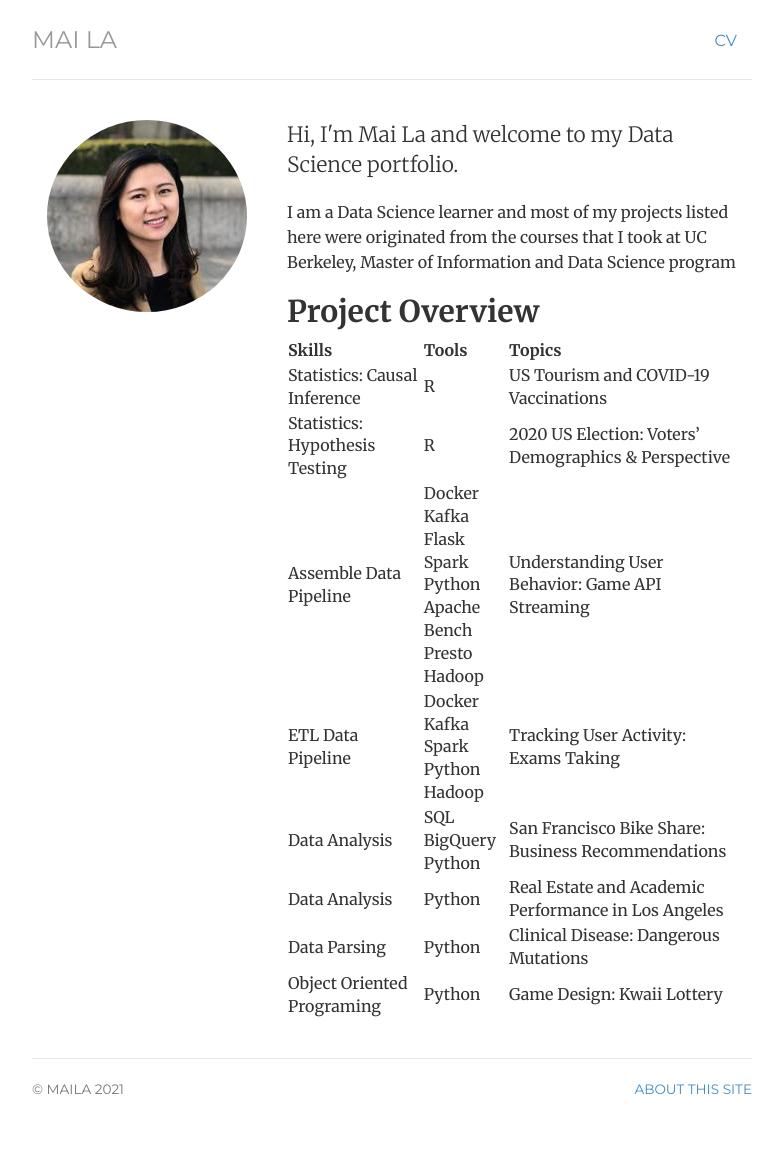
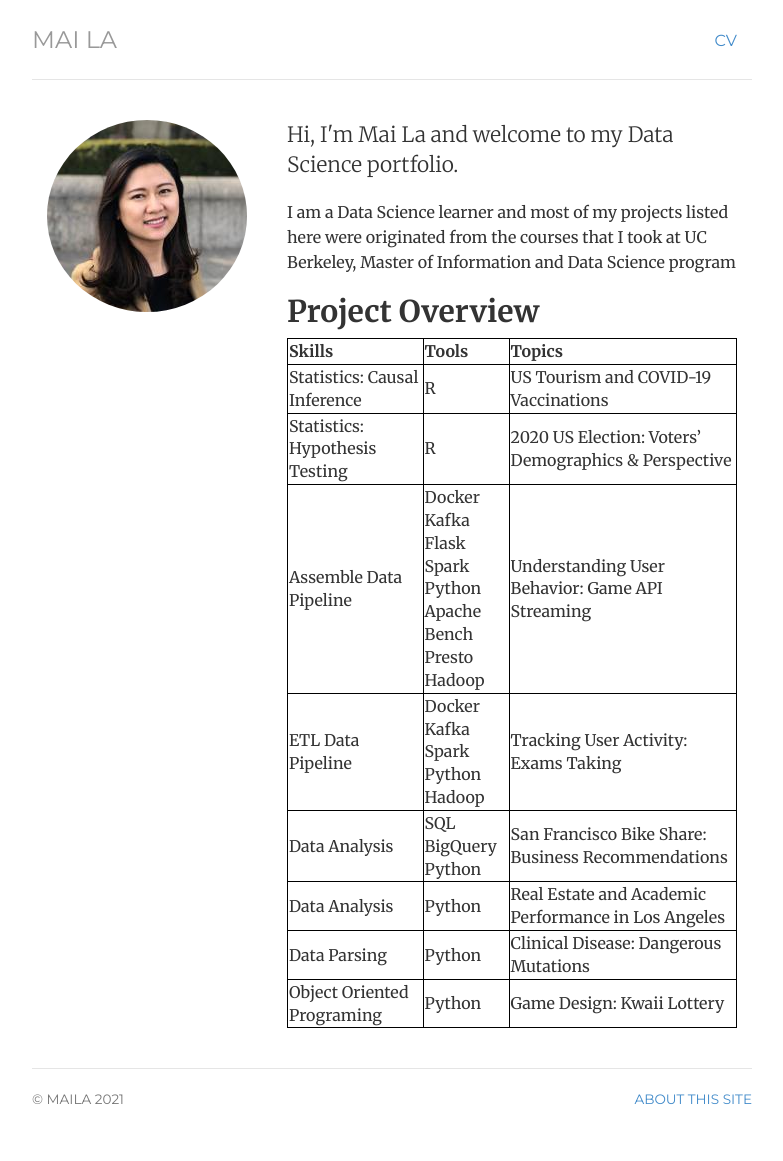
Before and after one commit to latuyetmai/latuyetmai.github.io, a Jekyll site: the page built from index.html, in a window 1280 px wide. Shown: the whole page, without its empty margins (248-1031 px from the left). Built offline with Jekyll 4.4.1, drawn with Linux system fonts in a browser that asks for light colours.

Commit message:
Update default.html

```diff
--- a/_layouts/default.html
+++ b/_layouts/default.html
@@ -2,6 +2,12 @@
 <html lang="en">
 
 	{% include head.html %}
+
+	<style>
+	table, th, td {
+	  border:1px solid black;
+	}
+	</style>
 
 	<body>
 		<div class="container">
```
